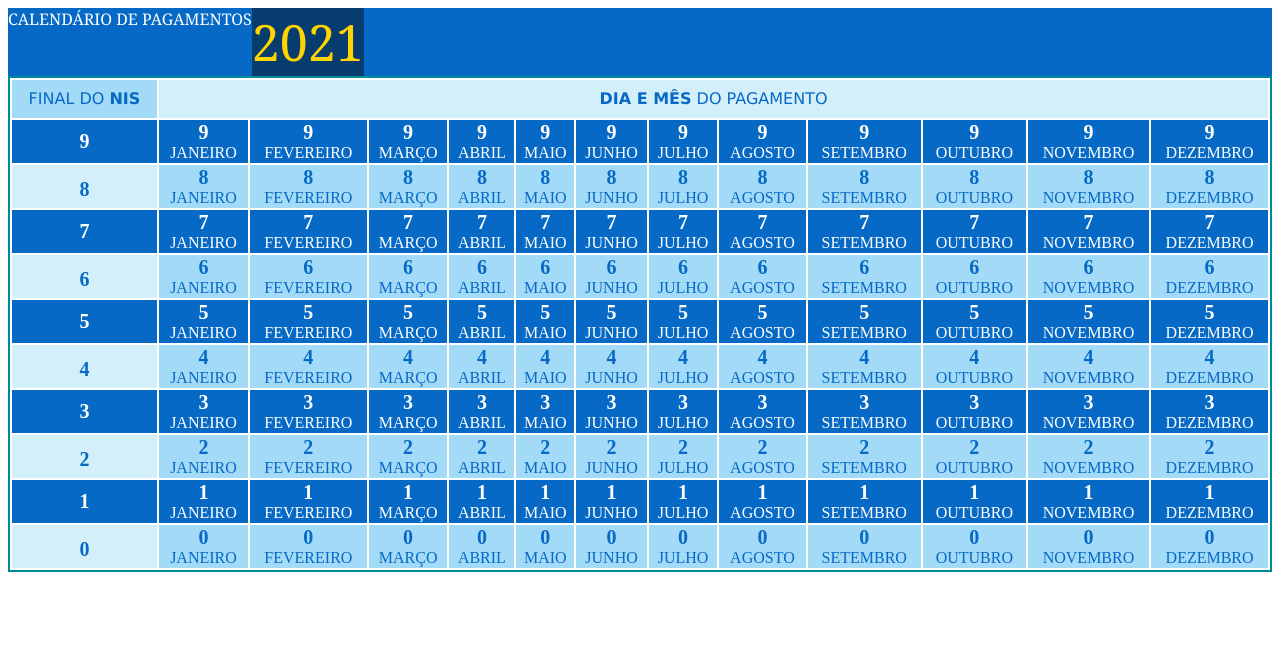
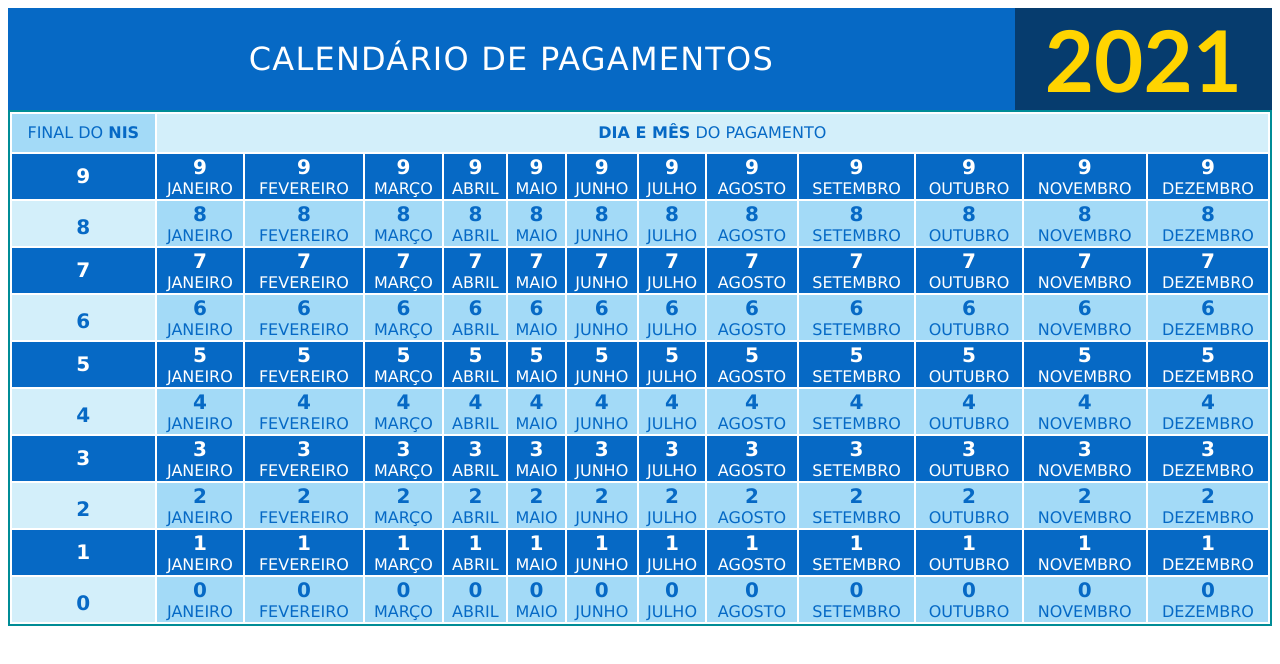
Before and after one commit to otav-o/Tecnologia-Web-Aplicada, a plain HTML site: page AtividadesAvaliativas/PrimeiroBimestre/Atividade2/index.html in a window 1280 px wide. Drawn offline with Linux system fonts and the light colour scheme.

Commit message:
Terminar o cabeçalho

```diff
--- a/AtividadesAvaliativas/PrimeiroBimestre/Atividade2/index.html
+++ b/AtividadesAvaliativas/PrimeiroBimestre/Atividade2/index.html
@@ -8,7 +8,7 @@
 <body>
     <main>
         <header class='cabecalho'>
-            Calendário de pagamentos <span class='ano'>2021</span>
+            <h1>Calendário de pagamentos</h1> <span class='ano'>2021</span>
         </header>
         <table id='tabela'>
             <tr id='linhaDiaMes'>
--- a/AtividadesAvaliativas/PrimeiroBimestre/Atividade2/style.css
+++ b/AtividadesAvaliativas/PrimeiroBimestre/Atividade2/style.css
@@ -7,6 +7,7 @@
 }
 
 body {
+    font-family: 'Lucida Sans', 'Lucida Sans Regular', 'Lucida Grande', 'Lucida Sans Unicode', Geneva, Verdana, sans-serif;
     text-transform: uppercase;
     text-align: center;
 }
@@ -17,12 +18,19 @@ table {
 }
 
 .cabecalho {
-    font-family: Cambria;
     color: white;
     background-color: var(--azul-escuro);
     width: 100%;
+
     display: flex;
-    text-align: left;
+    align-items: center;
+    /* justify-content: space-between; */
+}
+
+.cabecalho h1 {
+    flex: 1;
+    letter-spacing: 1.2px;
+    font-weight: lighter;
 }
 
 .diaMes {
@@ -35,13 +43,15 @@ table {
 }
 
 .cabecalho .ano {
+    font-family: 'Gill Sans', 'Gill Sans MT', Calibri, 'Trebuchet MS', sans-serif;
+    font-weight: 700;
     color: var(--amarelo);
     background-color: var(--azul-mais-escuro);
-    font-size: 50px;
+    font-size: 85px;
+    padding: 0 30px;
 }
 
 #tabela tr th {
-    font-family: Verdana, Geneva, Tahoma, sans-serif;
     padding: 0.75%;
 }
 
```
